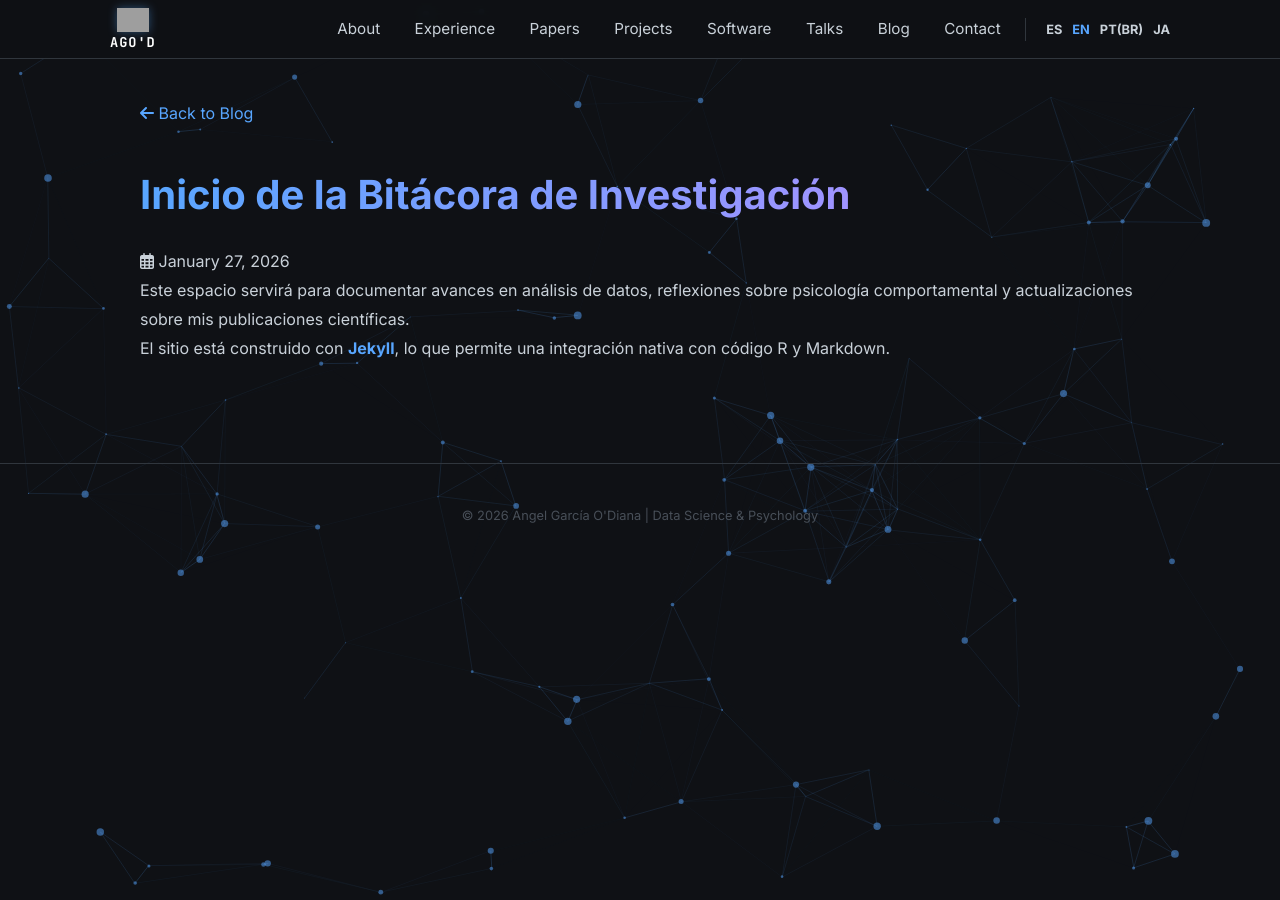
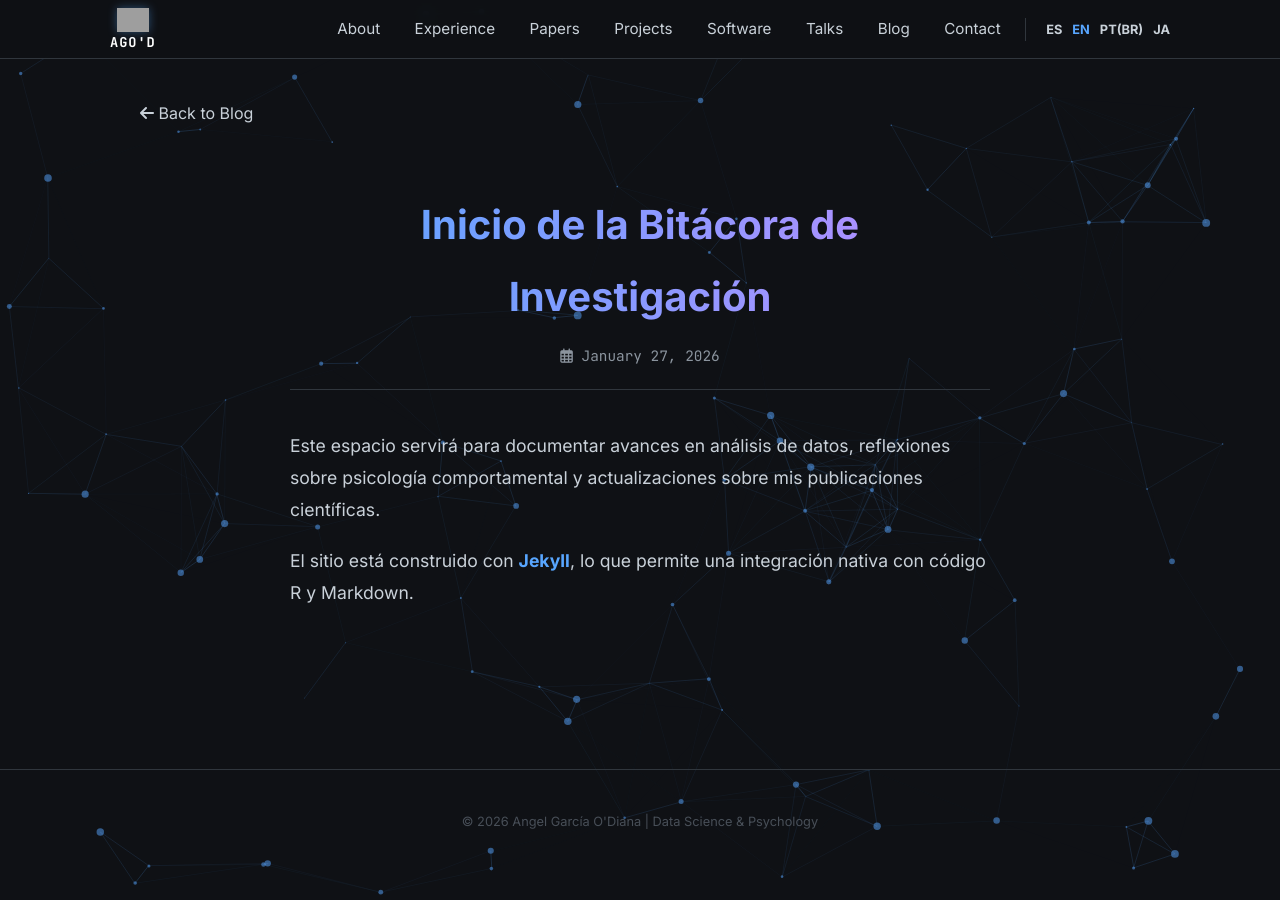
Before and after one commit to AngelGarciaODiana/AngelGarciaODiana.github.io, a Jekyll site: the page built from _posts/2026-01-27-bienvenida.md, in a window 1280 px wide. Built offline with Jekyll 4.4.1, drawn with Linux system fonts in a browser that asks for light colours; grey boxes are pictures that could not be loaded.

Commit message:
Add blog and post styles in style.scss
Added styles for blog grid and post layout.

```diff
--- a/assets/css/style.scss
+++ b/assets/css/style.scss
@@ -816,3 +816,111 @@ ul.clean-list i {
     color: #fff;
     box-shadow: 0 0 20px var(--accent-glow);
 }
+
+/* --- BLOG --- */
+
+/* 1. Lista de Entradas (Blog Index) */
+.blog-grid {
+    display: grid;
+    grid-template-columns: repeat(auto-fill, minmax(300px, 1fr));
+    gap: 30px;
+    margin-top: 40px;
+}
+
+.blog-card {
+    background: var(--bg-panel);
+    border: 1px solid var(--border);
+    border-radius: 8px;
+    padding: 25px;
+    transition: transform 0.3s ease, border-color 0.3s ease;
+    display: flex;
+    flex-direction: column;
+}
+
+.blog-card:hover {
+    transform: translateY(-5px);
+    border-color: var(--accent);
+}
+
+.blog-title {
+    font-size: 1.2rem;
+    color: #fff;
+    margin-bottom: 10px;
+    line-height: 1.4;
+}
+
+.blog-excerpt {
+    color: var(--text-main);
+    font-size: 0.9rem;
+    flex-grow: 1;
+    margin-bottom: 20px;
+}
+
+.blog-date {
+    font-size: 0.8rem;
+    color: #6e7681;
+    font-family: 'JetBrains Mono', monospace;
+}
+
+.read-more-btn {
+    color: var(--accent);
+    text-decoration: none;
+    font-weight: 700;
+    font-size: 0.9rem;
+    display: inline-flex;
+    align-items: center;
+    gap: 5px;
+}
+
+.read-more-btn:hover {
+    text-decoration: underline;
+}
+
+/* 2. Artículo Individual (Post Layout) */
+.post-container {
+    max-width: 700px; /* Ancho óptimo para lectura */
+    margin: 0 auto 60px auto;
+}
+
+.post-header {
+    text-align: center;
+    margin-bottom: 40px;
+    border-bottom: 1px solid var(--border);
+    padding-bottom: 20px;
+}
+
+.post-title {
+    font-size: 2.5rem;
+    color: #fff;
+    margin-bottom: 10px;
+}
+
+.post-meta {
+    color: #8b949e;
+    font-family: 'JetBrains Mono', monospace;
+    font-size: 0.9rem;
+}
+
+.post-content {
+    color: var(--text-main);
+    line-height: 1.8;
+    font-size: 1.1rem;
+}
+
+/* Estilos para elementos dentro del post (Markdown) */
+.post-content h2 { color: #fff; margin-top: 40px; margin-bottom: 20px; }
+.post-content h3 { color: #fff; margin-top: 30px; margin-bottom: 15px; }
+.post-content p { margin-bottom: 20px; }
+.post-content ul, .post-content ol { margin-bottom: 20px; padding-left: 20px; }
+.post-content code { background: rgba(255,255,255,0.1); padding: 2px 5px; border-radius: 4px; font-family: 'JetBrains Mono', monospace; color: var(--accent); }
+.post-content blockquote { border-left: 4px solid var(--accent); padding-left: 20px; color: #8b949e; font-style: italic; }
+.post-content img { max-width: 100%; border-radius: 8px; margin: 20px 0; }
+
+.back-link {
+    display: inline-block;
+    margin-bottom: 30px;
+    color: var(--text-main);
+    text-decoration: none;
+    transition: color 0.2s;
+}
+.back-link:hover { color: var(--accent); }
```
